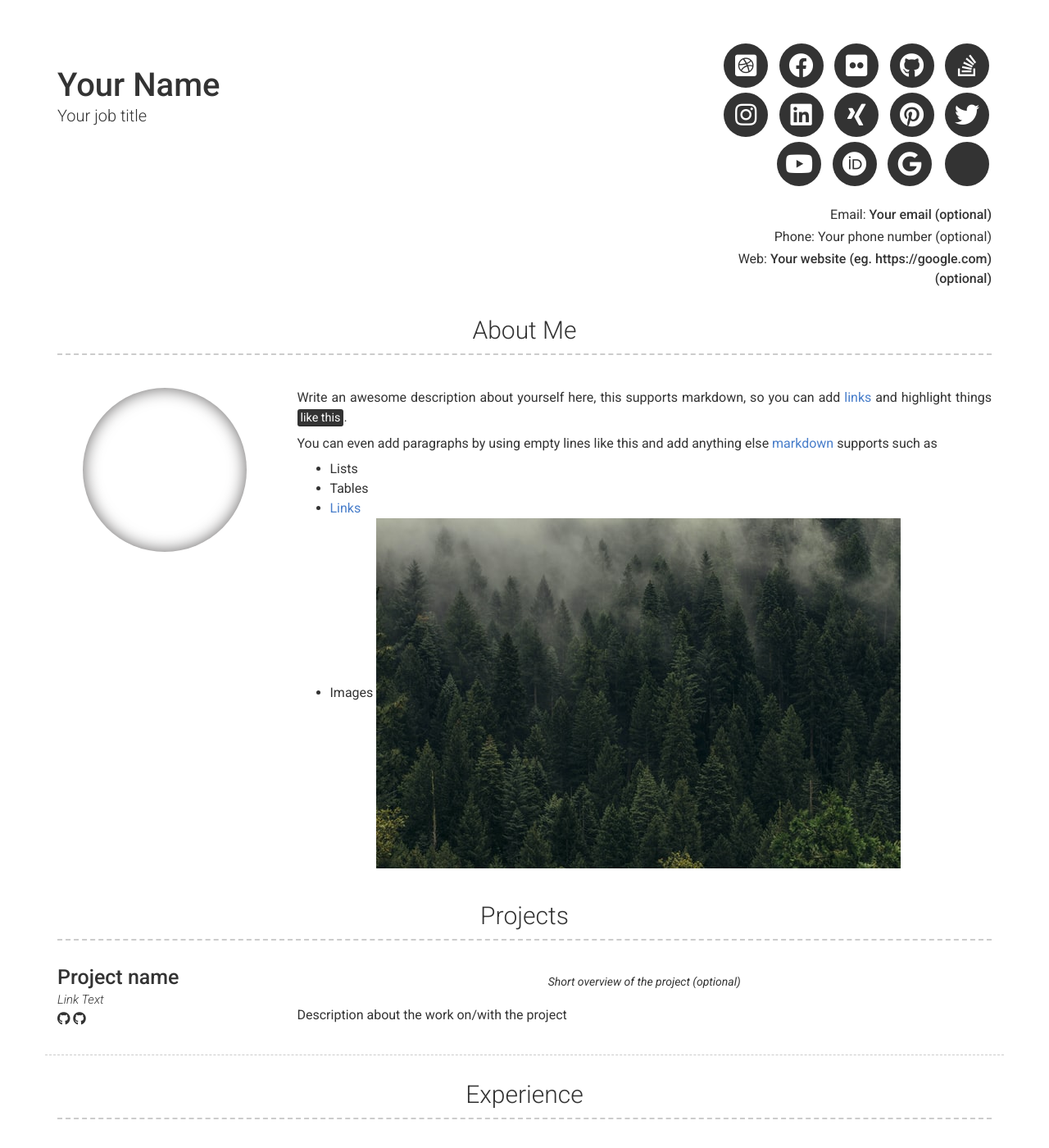
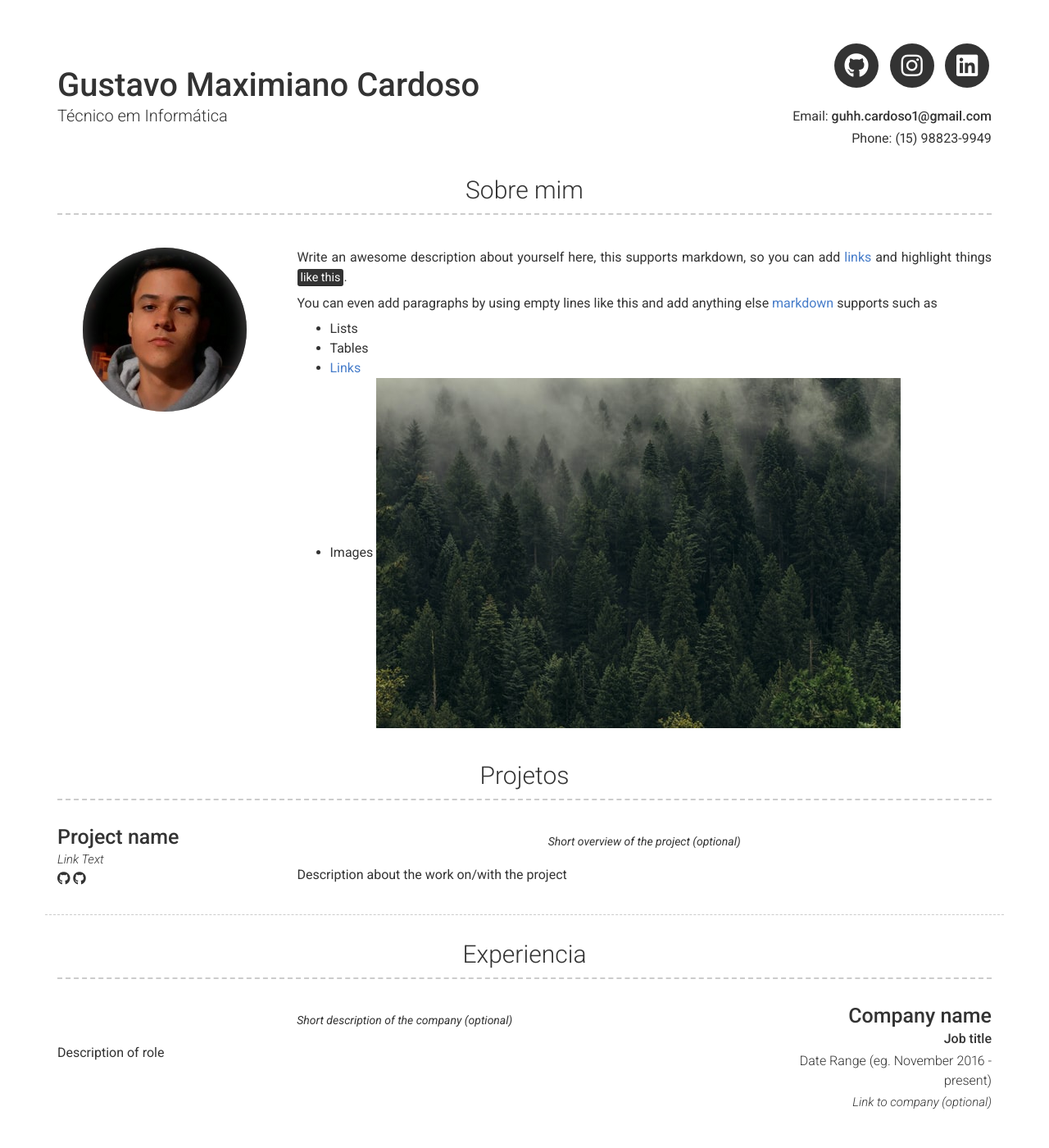
Before and after one commit to GustavoMaxCardoso/Gustavo-MCardoso.github.io, a Jekyll site: the page built from index.md, in a window 1280 px wide and 1400 px high. Shown: the whole window at 82% size. Built offline with Jekyll 4.4.1, drawn with Linux system fonts in a browser that asks for light colours; nearby versions of some CDN libraries; some of the changed text lies outside the part shown.

Commit message:
Atualizações no currículo: config.yml, imagem de perfil e ajustes

```diff
--- a/_config.yml
+++ b/_config.yml
@@ -6,38 +6,28 @@ repository: Git repository where your resume will be hosted, only required if yo
 version: 2
 
 # Personal info
-name: Your Name
-title: Your job title
-email: Your email (optional)
+name: Gustavo Maximiano Cardoso
+title: Técnico em Informática
+email: guhh.cardoso1@gmail.com
 # email_title: Email (Email title override)
-phone: Your phone number (optional)
+phone: (15) 98823-9949
 # phone_title: Phone (Phone title override)
-website: Your website (eg. https://google.com)(optional)
-# website_title: Web (Website title override)
+
 
 # Dark Mode (true/false/never)
 darkmode: false
 
 # Social links
-twitter_username: jekyllrb
-github_username:  jekyll
-stackoverflow_username: "00000001"
-dribbble_username: jekyll
-facebook_username: jekyll
-flickr_username: jekyll
-instagram_username: jekyll
-linkedin_username: jekyll
-xing_username: jekyll
-pinterest_username: jekyll
-youtube_username: jekyll
-orcid_username: 0000-0000-0000-0000
-googlescholar_username: D847cGsAAAAJ
+github_username:  Gustavo-MCardoso
+instagram_username: _gustavo_crds
+linkedin_username: gustavo-cardoso-876238238
+
 
 # Additional icon links
-additional_links:
-- title: Link name
-  icon: Font Awesome brand icon name (eg. fab fa-twitter) (https://fontawesome.com/icons?d=gallery&s=brands&m=free)
-  url: Link url (eg. https://google.com)
+#additional_links:
+# - title: Link name
+#  icon: Font Awesome brand icon name (eg. fab fa-twitter) (https://fontawesome.com/icons?d=gallery&s=brands&m=free)
+#  url: Link url (eg. https://google.com)
 # - title: another link
 #   icon: font awesome brand icon name (eg. fab fa-twitter) (https://fontawesome.com/icons?d=gallery&s=brands&m=free)
 #   url: Link url (eg. https://google.com)
@@ -49,8 +39,9 @@ additional_links:
 # google_analytics: "UA-00000000-0"
 
 # About Section
-# about_title: About Me (Use this to override about section title)
-about_profile_image: Directory of profile image (eg. images/profile.jpg)
+about_title: Sobre mim
+
+about_profile_image: /images/perfil_image.jpeg
 about_content: | # this will include new lines to allow paragraphs
   Write an awesome description about yourself here, this supports markdown, so you can add [links](http://foobar.com) and highlight things <mark>like this</mark>.
 
@@ -61,7 +52,7 @@ about_content: | # this will include new lines to allow paragraphs
     - Images ![alt text](/images/landscape-trees.jpg "Trees")
 
 content:
-  - title: Projects # Title for the section
+  - title: Projetos # Title for the section
     layout: list # Type of content section (list/text)
     content:
       - layout: left
@@ -81,7 +72,7 @@ content:
           Short overview of the project (optional)
         description: | # this will include new lines to allow paragraphs
           Description about the work on/with the project
-  - title: Experience
+  - title: Experiencia
     layout: list
     content:
       - layout: right
@@ -93,7 +84,7 @@ content:
           Short description of the company (optional)
         description: | # this will include new lines to allow paragraphs
           Description of role
-  - title: Education
+  - title: Educação
     layout: list
     content:
       - layout: top-right
@@ -104,7 +95,7 @@ content:
           Short institution or course description (optional)
         description: | # this will include new lines to allow paragraphs
           Description of qualification
-  - title: A Little More About Me
+  - title: Um pouco mais sobre mim
     layout: text
     content: | # this will include new lines to allow paragraphs
       This is where you can write a little more about yourself. You could title this section **Interests** and include some of your other interests.
--- a/docker-compose.yml
+++ b/docker-compose.yml
@@ -4,6 +4,7 @@ services:
   jekyll:
     image: jekyll/jekyll:3.8
     container_name: modern-resume-theme
+    user: root
     command: jekyll serve --watch --force_polling --verbose
     ports:
       - 4000:4000
```
Also changed, not shown: README.md (deleted), images/perfil_image.jpeg (added), 2 other files.
